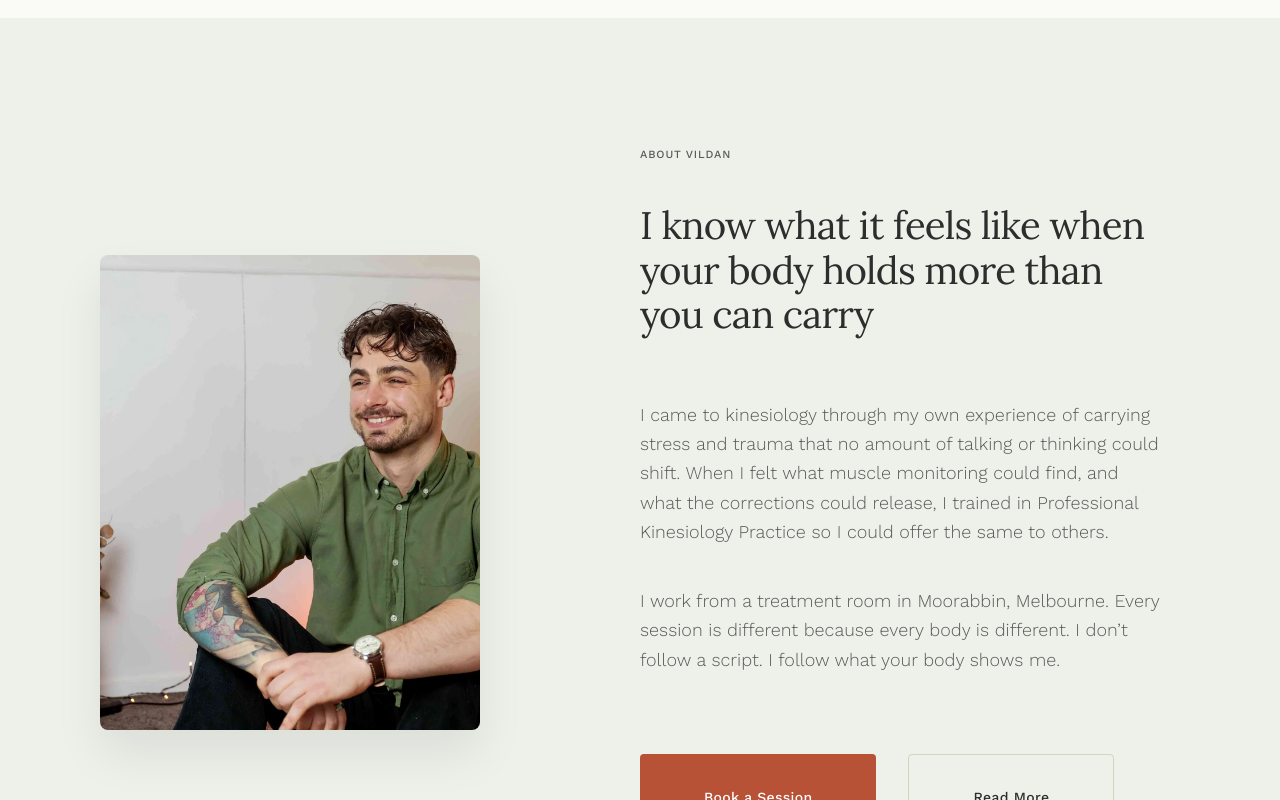
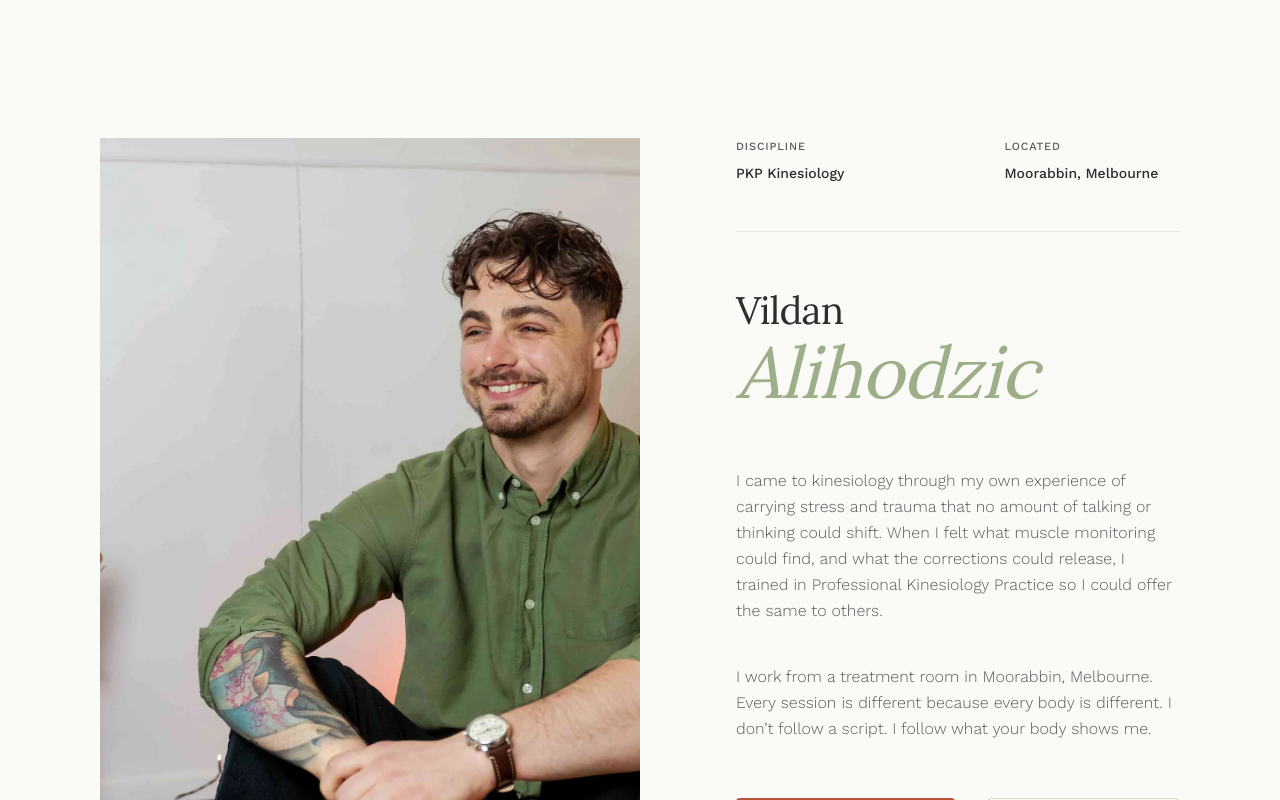
Before and after one commit to marinovicluke-byte/vildans-website, a Next.js app: page /vildans-website/ in a window 1280 px wide. Shown: the part 4320-5120 px from the top of the page. Built offline with nearby package versions, Linux system fonts and the light colour scheme.

Commit message:
Redesign about section to match reference layout

```diff
--- a/src/components/home/AboutPreview.tsx
+++ b/src/components/home/AboutPreview.tsx
@@ -1,5 +1,4 @@
 import Image from "next/image";
-import { Section } from "@/components/ui/Section";
 import { Container } from "@/components/ui/Container";
 import { Button } from "@/components/ui/Button";
 import { Reveal } from "@/components/ui/Reveal";
@@ -7,38 +6,73 @@ import { siteConfig } from "@/lib/site-config";
 
 export function AboutPreview() {
   return (
-    <Section bg="secondary-light">
+    <section className="py-section md:py-[120px] bg-bg-primary relative overflow-hidden">
       <Container>
-        <div className="flex flex-col md:flex-row items-center gap-12 md:gap-20">
-          <Reveal className="flex-shrink-0 w-full max-w-[380px]">
-            <div className="relative aspect-[4/5] rounded-lg overflow-hidden shadow-[0_24px_48px_rgba(0,0,0,0.08)]">
+        <div className="flex flex-col md:flex-row gap-10 md:gap-16 lg:gap-24">
+          {/* Left: Large portrait */}
+          <Reveal className="w-full md:w-[50%] flex-shrink-0">
+            <div className="relative aspect-[3/4] overflow-hidden">
               <Image
                 src="/images/vildan-about.jpg"
                 alt="Vildan in the kinesiology treatment room at Moorabbin"
                 fill
                 className="object-cover"
-                sizes="(max-width: 768px) 100vw, 380px"
+                sizes="(max-width: 768px) 100vw, 50vw"
               />
             </div>
           </Reveal>
-          <Reveal delay={120} className="flex-1 max-w-[520px]">
-            <p className="label-caps mb-5">
-              About Vildan
+
+          {/* Right: Content */}
+          <Reveal delay={120} className="flex-1 flex flex-col justify-center">
+            {/* Metadata labels */}
+            <div className="flex gap-12 md:gap-20 mb-6">
+              <div>
+                <p className="text-[11px] font-body font-medium tracking-[0.08em] uppercase text-text-secondary mb-1">
+                  Discipline
                 </p>
-            <h2 className="font-heading text-text-primary mb-8">
-              I know what it feels like when your body holds more than you can carry
+                <p className="text-sm font-body font-medium text-text-primary">
+                  PKP Kinesiology
+                </p>
+              </div>
+              <div>
+                <p className="text-[11px] font-body font-medium tracking-[0.08em] uppercase text-text-secondary mb-1">
+                  Located
+                </p>
+                <p className="text-sm font-body font-medium text-text-primary">
+                  Moorabbin, Melbourne
+                </p>
+              </div>
+            </div>
+
+            {/* Divider */}
+            <div className="h-px bg-border mb-10 md:mb-14" />
+
+            {/* Name */}
+            <div className="mb-10 md:mb-14">
+              <h2 className="font-heading font-bold text-text-primary text-[clamp(2.5rem,calc(1.8rem+3.5vw),4.5rem)] leading-[0.95] tracking-[-0.02em]">
+                Vildan
               </h2>
-            <p className="text-text-secondary leading-relaxed mb-5 font-light">
+              <span className="font-heading italic font-normal text-[#9CAF88] text-[clamp(2.5rem,calc(1.8rem+3.5vw),4.5rem)] leading-[1.1] tracking-[-0.01em] block">
+                Alihodzic
+              </span>
+            </div>
+
+            {/* Bio paragraphs */}
+            <div className="max-w-[500px] mb-10 md:mb-14">
+              <p className="text-text-secondary text-base leading-relaxed mb-5 font-light">
                 I came to kinesiology through my own experience of carrying stress and trauma that
                 no amount of talking or thinking could shift. When I felt what muscle monitoring
                 could find, and what the corrections could release, I trained in Professional
                 Kinesiology Practice so I could offer the same to others.
               </p>
-            <p className="text-text-secondary leading-relaxed mb-10 font-light">
+              <p className="text-text-secondary text-base leading-relaxed font-light">
                 I work from a treatment room in Moorabbin, Melbourne. Every session is different
                 because every body is different. I don&rsquo;t follow a script. I follow what your
                 body shows me.
               </p>
+            </div>
+
+            {/* CTA */}
             <div className="flex gap-4">
               <Button href={siteConfig.bookingUrl}>Book a Session</Button>
               <Button href="/about" variant="ghost">
@@ -48,6 +82,11 @@ export function AboutPreview() {
           </Reveal>
         </div>
       </Container>
-    </Section>
+
+      {/* Faded section number */}
+      <div className="absolute bottom-0 right-0 text-[clamp(8rem,15vw,16rem)] font-heading font-bold leading-none text-text-primary/[0.04] pointer-events-none select-none translate-x-[10%] translate-y-[15%]">
+        01
+      </div>
+    </section>
   );
 }
```
Lines whose indentation alone changed are shown as unchanged.
